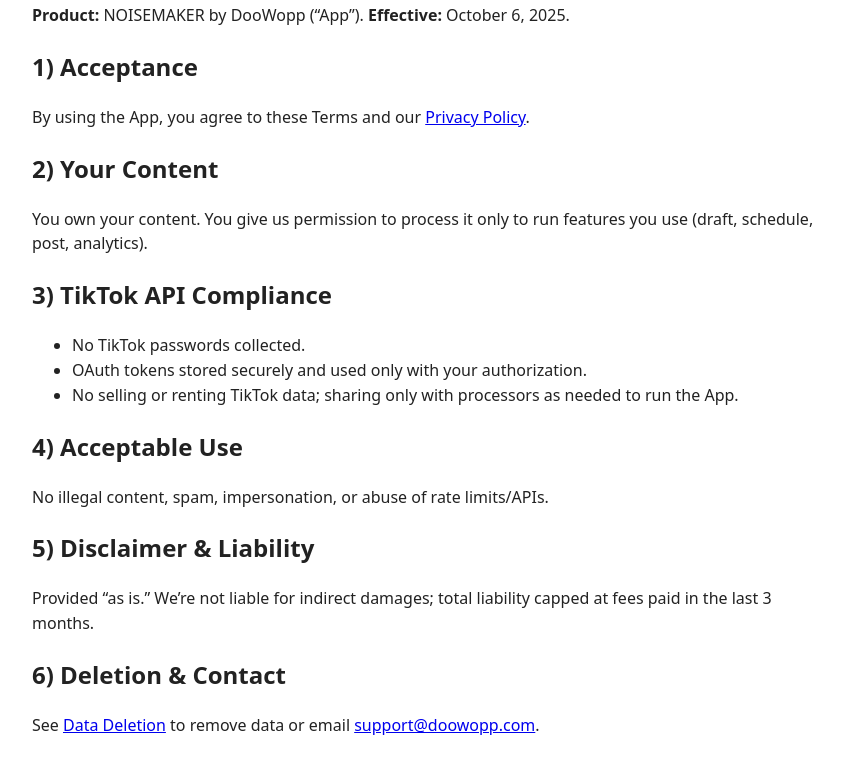
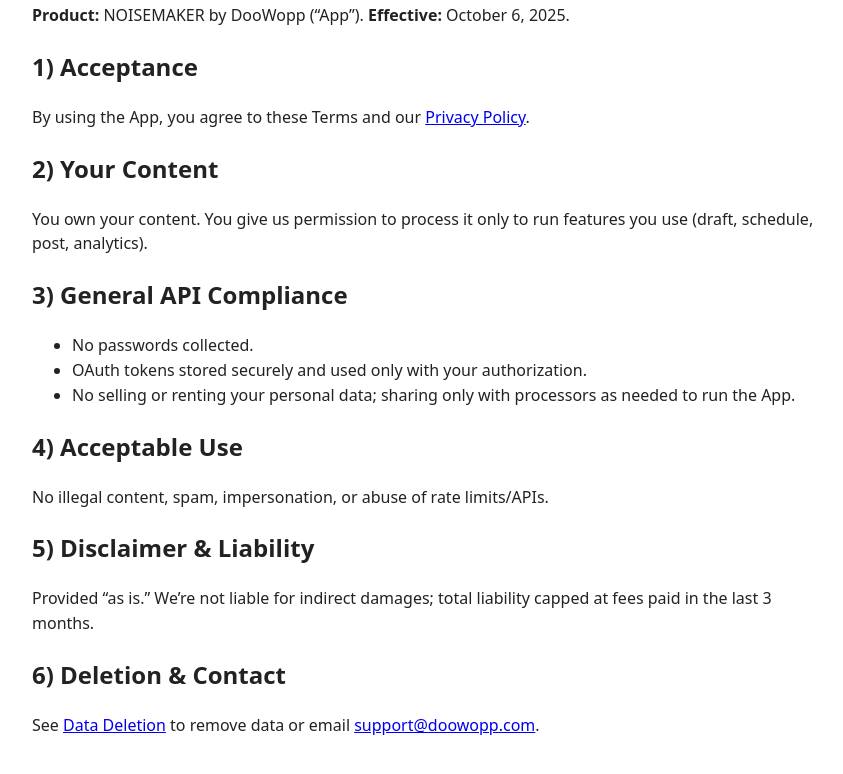
Before and after one commit to tretretretretre/noisemaker-terms, a plain HTML site: page index.html in a window 1280 px wide. Shown: the part 108-882 px from the top of the page, without its empty margins (208-1051 px from the left). Drawn offline with Linux system fonts and the light colour scheme.

Commit message:
Update API compliance section in terms of service
Signed-off-by: tretretretretre <adusoninc@gmail.com>

```diff
--- a/index.html
+++ b/index.html
@@ -6,11 +6,11 @@
 <p><b>Product:</b> NOISEMAKER by DooWopp (“App”). <b>Effective:</b> October 6, 2025.</p>
 <h2>1) Acceptance</h2><p>By using the App, you agree to these Terms and our <a href="./privacy.html">Privacy Policy</a>.</p>
 <h2>2) Your Content</h2><p>You own your content. You give us permission to process it only to run features you use (draft, schedule, post, analytics).</p>
-<h2>3) TikTok API Compliance</h2>
+<h2>3) General API Compliance</h2>
 <ul>
-<li>No TikTok passwords collected.</li>
+<li>No passwords collected.</li>
 <li>OAuth tokens stored securely and used only with your authorization.</li>
-<li>No selling or renting TikTok data; sharing only with processors as needed to run the App.</li>
+<li>No selling or renting your personal data; sharing only with processors as needed to run the App.</li>
 </ul>
 <h2>4) Acceptable Use</h2><p>No illegal content, spam, impersonation, or abuse of rate limits/APIs.</p>
 <h2>5) Disclaimer & Liability</h2>
```
